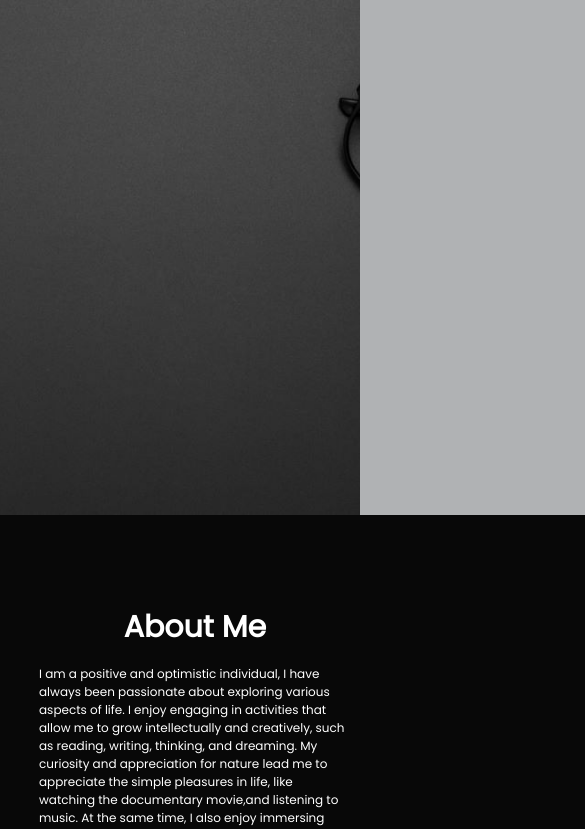
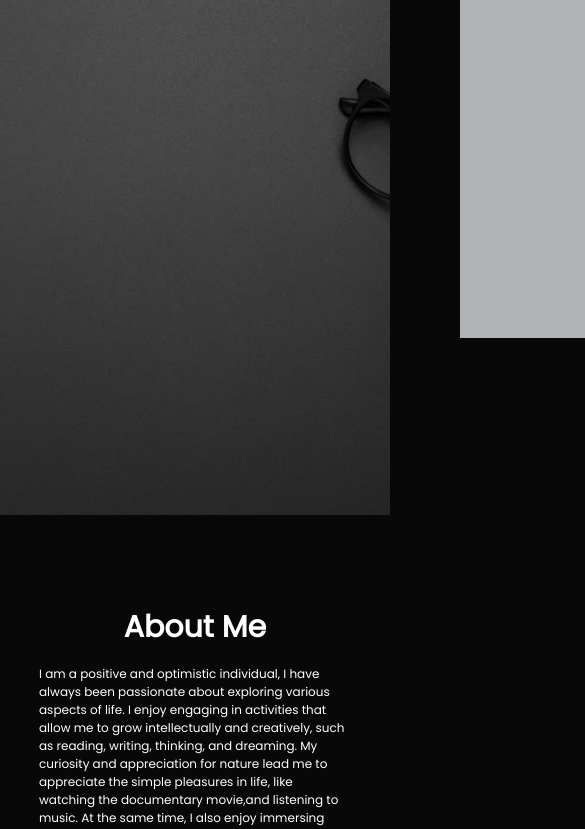
Before and after one commit to Shreeramm7/PERSONAL-PORTFOLIO, a plain HTML site: page index.html in a window 390 px wide. Shown: the part 329-1158 px from the top of the page, 585 px wide, since content can reach past the window. Drawn offline with nearby package versions, Linux system fonts and the light colour scheme.

Commit message:
style.css

```diff
--- a/style.css
+++ b/style.css
@@ -435,8 +435,9 @@ nav .bx {
     cursor: pointer;
   }
   #sidemenu{
-    width:230px;
-    position:fixed;
+    width:130px;
+    height:667px;
+    position:absolute;
   }
   .skill {
     margin: 20px;
```
